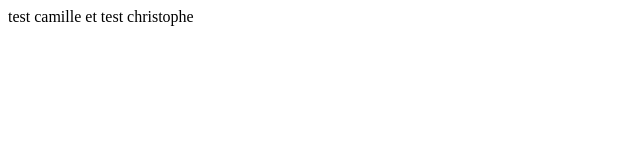
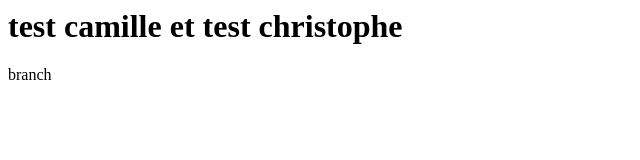
Before and after one commit to mazero/Test, a plain HTML site: page index.html in a window 1280 px wide. Shown: the whole page, without its empty margins (0-640 px from the left). Drawn offline with Linux system fonts and the light colour scheme.

Commit message:
new branch

```diff
--- a/index.html
+++ b/index.html
@@ -2,7 +2,8 @@
 <head>
 </head>
 <body>
-test camille et
-test christophe
+<h1>test camille et
+test christophe</h1>
+<p>branch</p>
 </body>
 </html>
```
